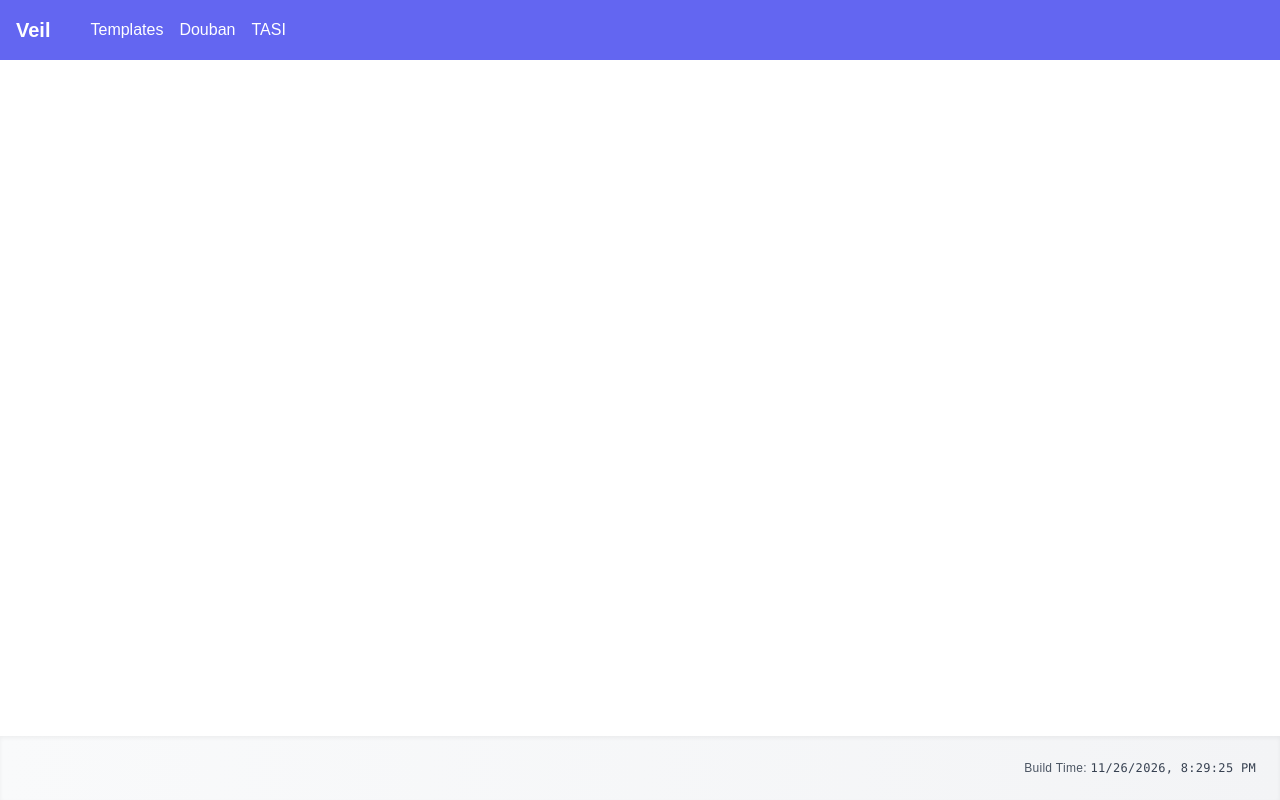
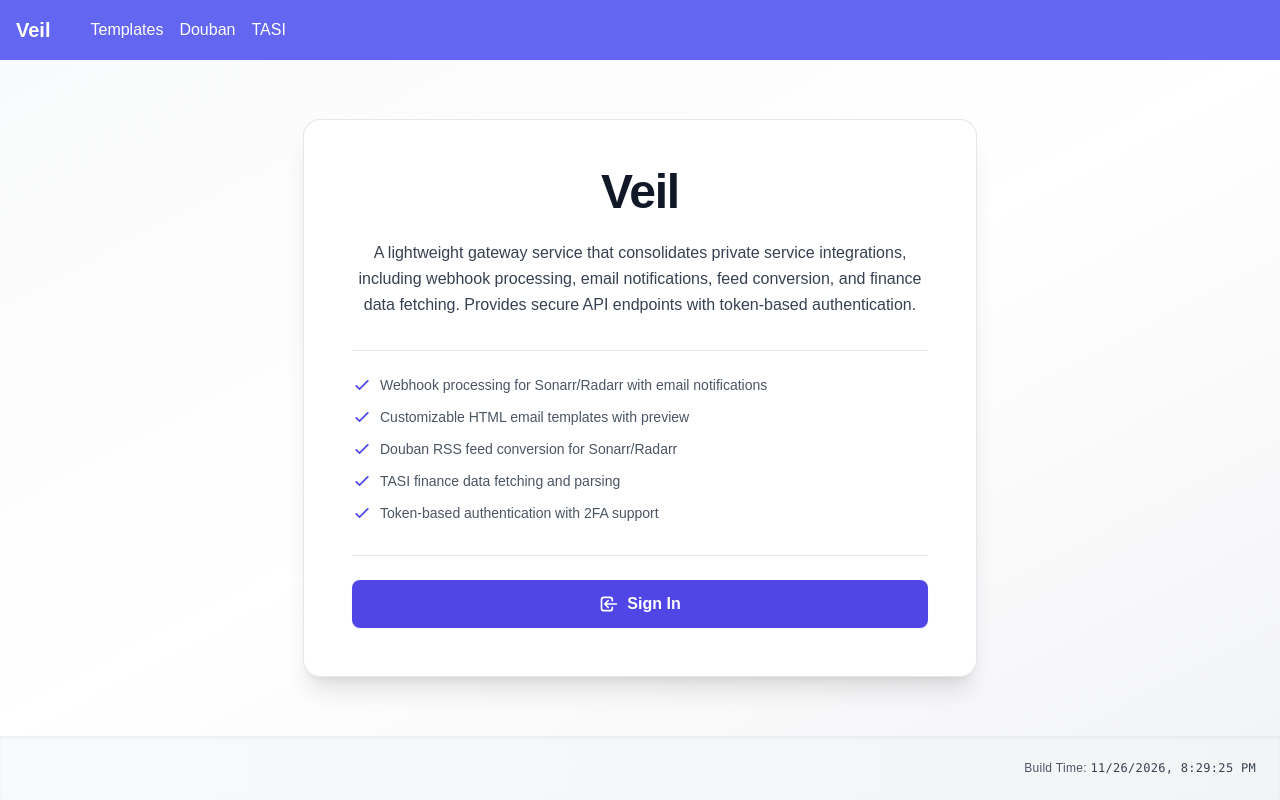
Before and after one commit to DavidKk/vercel-veil, a Next.js app: page / in a window 1280 px wide. Built offline with nearby package versions, Linux system fonts and the light colour scheme; some icons are missing.

Commit message:
feat: add home page

```diff
--- a/app/page.tsx
+++ b/app/page.tsx
@@ -1,3 +1,5 @@
+import Link from 'next/link'
+
 import { generate } from '@/components/Meta'
 
 const { generateMetadata } = generate({
@@ -8,5 +10,78 @@ const { generateMetadata } = generate({
 export { generateMetadata }
 
 export default function Home() {
-  return null
+  return (
+    <div className="flex h-[calc(100vh-64px-60px)] items-center justify-center bg-gradient-to-br from-gray-50 via-white to-gray-100 px-4 py-12 sm:px-6 lg:px-8">
+      <div className="w-full max-w-2xl">
+        <div className="rounded-2xl bg-white p-8 shadow-xl ring-1 ring-gray-200 sm:p-12">
+          {/* Title */}
+          <div className="mb-6 text-center">
+            <h1 className="text-4xl font-bold tracking-tight text-gray-900 sm:text-5xl">Veil</h1>
+          </div>
+
+          {/* Description */}
+          <div className="mb-8 text-center">
+            <p className="text-base leading-relaxed text-gray-700">
+              A lightweight gateway service that consolidates private service integrations, including webhook processing, email notifications, feed conversion, and finance data
+              fetching. Provides secure API endpoints with token-based authentication.
+            </p>
+          </div>
+
+          {/* Features List */}
+          <div className="mb-8 border-t border-gray-200 pt-6">
+            <ul className="space-y-3 text-sm text-gray-600">
+              <li className="flex items-center gap-2">
+                <svg className="h-5 w-5 flex-shrink-0 text-indigo-600" fill="none" viewBox="0 0 24 24" stroke="currentColor">
+                  <path strokeLinecap="round" strokeLinejoin="round" strokeWidth={2} d="M5 13l4 4L19 7" />
+                </svg>
+                <span>Webhook processing for Sonarr/Radarr with email notifications</span>
+              </li>
+              <li className="flex items-center gap-2">
+                <svg className="h-5 w-5 flex-shrink-0 text-indigo-600" fill="none" viewBox="0 0 24 24" stroke="currentColor">
+                  <path strokeLinecap="round" strokeLinejoin="round" strokeWidth={2} d="M5 13l4 4L19 7" />
+                </svg>
+                <span>Customizable HTML email templates with preview</span>
+              </li>
+              <li className="flex items-center gap-2">
+                <svg className="h-5 w-5 flex-shrink-0 text-indigo-600" fill="none" viewBox="0 0 24 24" stroke="currentColor">
+                  <path strokeLinecap="round" strokeLinejoin="round" strokeWidth={2} d="M5 13l4 4L19 7" />
+                </svg>
+                <span>Douban RSS feed conversion for Sonarr/Radarr</span>
+              </li>
+              <li className="flex items-center gap-2">
+                <svg className="h-5 w-5 flex-shrink-0 text-indigo-600" fill="none" viewBox="0 0 24 24" stroke="currentColor">
+                  <path strokeLinecap="round" strokeLinejoin="round" strokeWidth={2} d="M5 13l4 4L19 7" />
+                </svg>
+                <span>TASI finance data fetching and parsing</span>
+              </li>
+              <li className="flex items-center gap-2">
+                <svg className="h-5 w-5 flex-shrink-0 text-indigo-600" fill="none" viewBox="0 0 24 24" stroke="currentColor">
+                  <path strokeLinecap="round" strokeLinejoin="round" strokeWidth={2} d="M5 13l4 4L19 7" />
+                </svg>
+                <span>Token-based authentication with 2FA support</span>
+              </li>
+            </ul>
+          </div>
+
+          {/* Login Button */}
+          <div className="border-t border-gray-200 pt-6">
+            <Link
+              href="/login"
+              className="flex w-full items-center justify-center gap-2 rounded-lg bg-indigo-600 px-6 py-3 text-base font-semibold text-white shadow-sm transition-all hover:bg-indigo-700 focus:outline-none focus:ring-2 focus:ring-indigo-500 focus:ring-offset-2"
+            >
+              <svg className="h-5 w-5" fill="none" viewBox="0 0 24 24" stroke="currentColor">
+                <path
+                  strokeLinecap="round"
+                  strokeLinejoin="round"
+                  strokeWidth={2}
+                  d="M11 16l-4-4m0 0l4-4m-4 4h14m-5 4v1a3 3 0 01-3 3H6a3 3 0 01-3-3V7a3 3 0 013-3h7a3 3 0 013 3v1"
+                />
+              </svg>
+              Sign In
+            </Link>
+          </div>
+        </div>
+      </div>
+    </div>
+  )
 }
```
